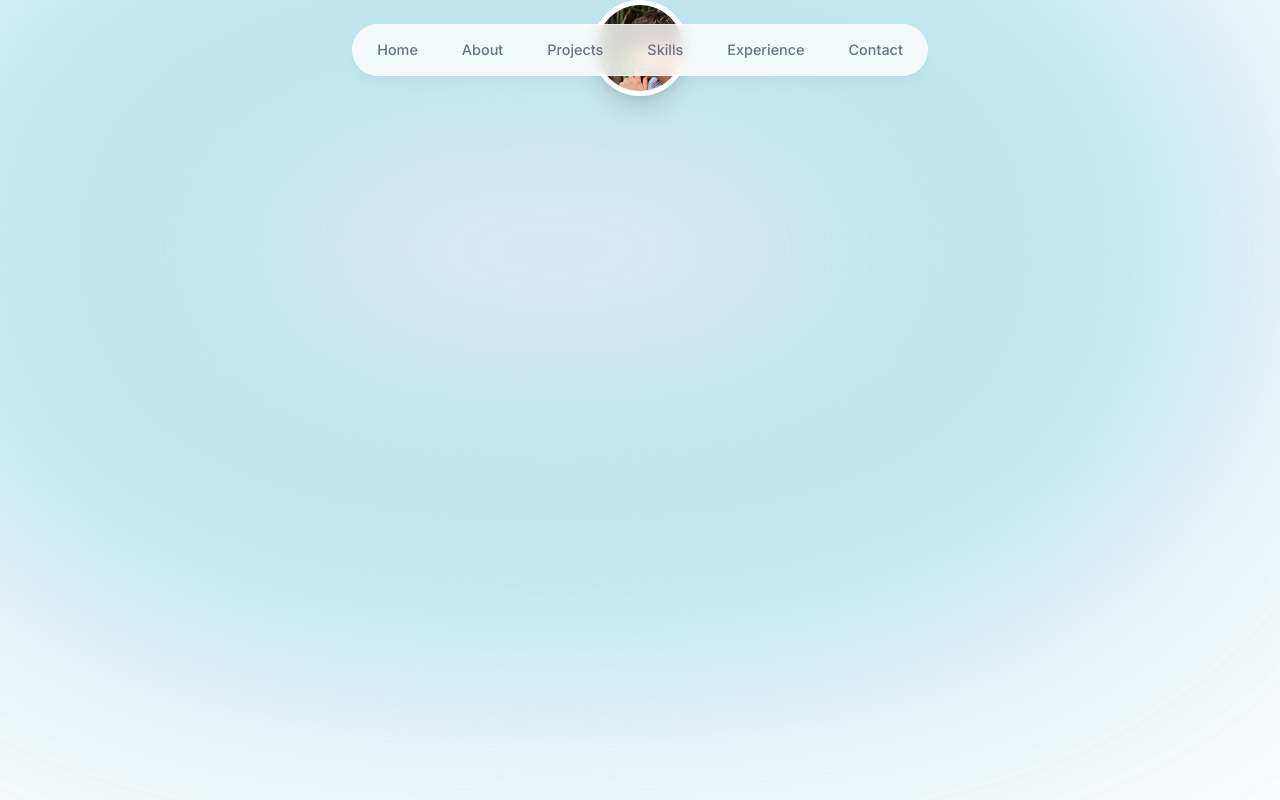
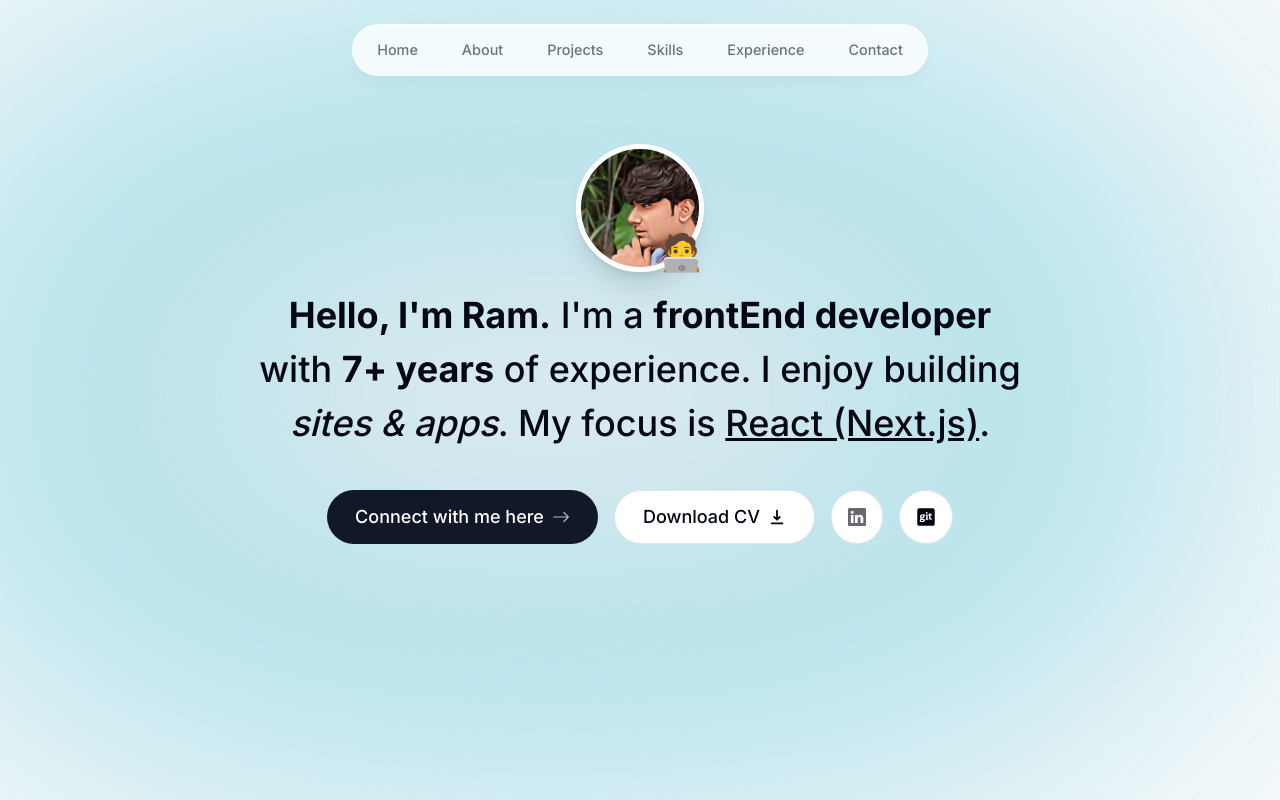
Before and after one commit to ramkole/portfolio, a Next.js app: page / in a window 1280 px wide. Built offline with nearby package versions, Linux system fonts and the light colour scheme.

Commit message:
hero section with farmermotion

```diff
--- a/app/layout.tsx
+++ b/app/layout.tsx
@@ -17,7 +17,9 @@
 }) {
   return (
     <html lang="en">
-      <body className={`${inter.className} bg-gray-50 text-gray-950 relative`}>
+      <body
+        className={`${inter.className} sm:pt-36 bg-gray-50 text-gray-950 relative`}
+      >
         <div className="bg-[#06b6d4] absolute top[-6rem] right-[11rem] h-[31.25rem] w-[31.25rem] rounded-full blur-[10rem] -z-10 sm:w-[68.75rem]"></div>
         <div className="bg-[#fef2f2] absolute top[-6rem] right-[11rem] h-[31.25rem] w-[50rem] rounded-full blur-[10rem] -z-10 sm:w-[68.75rem]"></div>
         <NavBar />
--- a/app/page.tsx
+++ b/app/page.tsx
@@ -2,7 +2,7 @@
 
 export default function Home() {
   return (
-    <main className="">
+    <main className="flex flex-col items-center px-4">
       <HeaderHero />
     </main>
   );
--- a/components/HeaderHero.tsx
+++ b/components/HeaderHero.tsx
@@ -1,11 +1,27 @@
+"use client";
+
 import Image from "next/image";
 import React from "react";
 import hero from "@/public/hero.png";
+import { motion } from "framer-motion";
+import Link from "next/link";
+import { BsArrowRight, BsLinkedin } from "react-icons/bs";
+import { HiDownload } from "react-icons/hi";
+import { FaGitSquare } from "react-icons/fa";
+
 const HeaderHero = () => {
   return (
-    <section>
+    <section className="mb-28 max-w-[50rem] text-center sm:mb-0">
       <div className="flex items-center justify-center">
-        <div className="">
+        <div className="relative">
+          <motion.div
+            initial={{ opacity: 0, scale: 0 }}
+            animate={{ opacity: 1, scale: 1 }}
+            transition={{
+              type: "tween",
+              duration: 0.2,
+            }}
+          >
             <Image
               src={hero}
               alt="hero"
@@ -13,10 +29,80 @@
               height="192"
               quality="75"
               priority={true}
-            className="h-24 w-24 rounded-full object-cover border-[0.35rem] border-white shadow-xl"
+              className="h-32 w-32 rounded-full object-cover border-[0.35rem] border-white shadow-xl"
             />
+          </motion.div>
+
+          <motion.span
+            className="absolute bottom-0 right-0 text-4xl"
+            initial={{ opacity: 0, scale: 0 }}
+            animate={{ opacity: 1, scale: 1 }}
+            transition={{
+              type: "spring",
+              shiftness: 125,
+              delay: 0.1,
+              duration: 0.7,
+            }}
+          >
+            🧑‍💻
+          </motion.span>
         </div>
       </div>
+      <motion.h1
+        className="mb-10 mt-4 px-4 text-2xl font-medium !leading-[1.5] sm:text-4xl"
+        initial={{ opacity: 0, y: 100 }}
+        animate={{ opacity: 1, y: 0 }}
+      >
+        <span className="font-bold">Hello, I'm Ram.</span> I'm a{" "}
+        <span className="font-bold">frontEnd developer</span> with{" "}
+        <span className="font-bold">7+ years</span> of experience. I enjoy
+        building <span className="italic">sites & apps</span>. My focus is{" "}
+        <span className="underline">React (Next.js)</span>.
+      </motion.h1>
+      <motion.div
+        className="flex flex-col sm:flex-row item-center justify-center
+      gap-4 px-4 text-lg font-medium"
+        initial={{ opacity: 0, y: 100 }}
+        animate={{ opacity: 1, y: 0 }}
+        transition={{
+          delay: 0.1,
+        }}
+      >
+        <Link
+          className="group  bg-gray-900 text-white px-7 py-3 flex items-center gap-2
+          rounded-full outilne-none focus:scale-110 hover:scale-110 hover:bg-gray-950 active:scale-105 transition"
+          href="#contact"
+        >
+          Connect with me here{" "}
+          <BsArrowRight className="opacity-70 group-hover:translate-x-1 transition" />{" "}
+        </Link>
+        <a
+          className="group bg-white px-7 py-3 flex items-center gap-2 rounded-full
+        outilne-none focus:scale-110 hover:scale-110 active:scale-105 transition border border-black/10"
+          href="/ram_kole_resume.pdf"
+          download
+        >
+          Download CV <HiDownload />{" "}
+        </a>
+        <a
+          className="bg-white px-4 py-3 text-gray-050 flex items-center gap-2 rounded-full
+        outilne-none focus:scale-[1.15] hover:scale-[1.15] active:scale-105 transition border border-black/10
+        "
+          href="https://www.linkedin.com/in/ram-kole-web/"
+          target="_blank"
+        >
+          <BsLinkedin className="opacity-60 group-hover:translate-x-1 transition" />
+        </a>
+        <a
+          className="bg-white text-[1.25rem] px-4 py-3 text-gray-950 flex items-center gap-2 rounded-full
+        outilne-none focus:scale-[1.15] hover:scale-[1.15] active:scale-105 transition border border-black/10
+        "
+          href="https://github.com/ramkole"
+          target="_blank"
+        >
+          <FaGitSquare />
+        </a>
+      </motion.div>
     </section>
   );
 };
```
Lines whose indentation alone changed are shown as unchanged.
